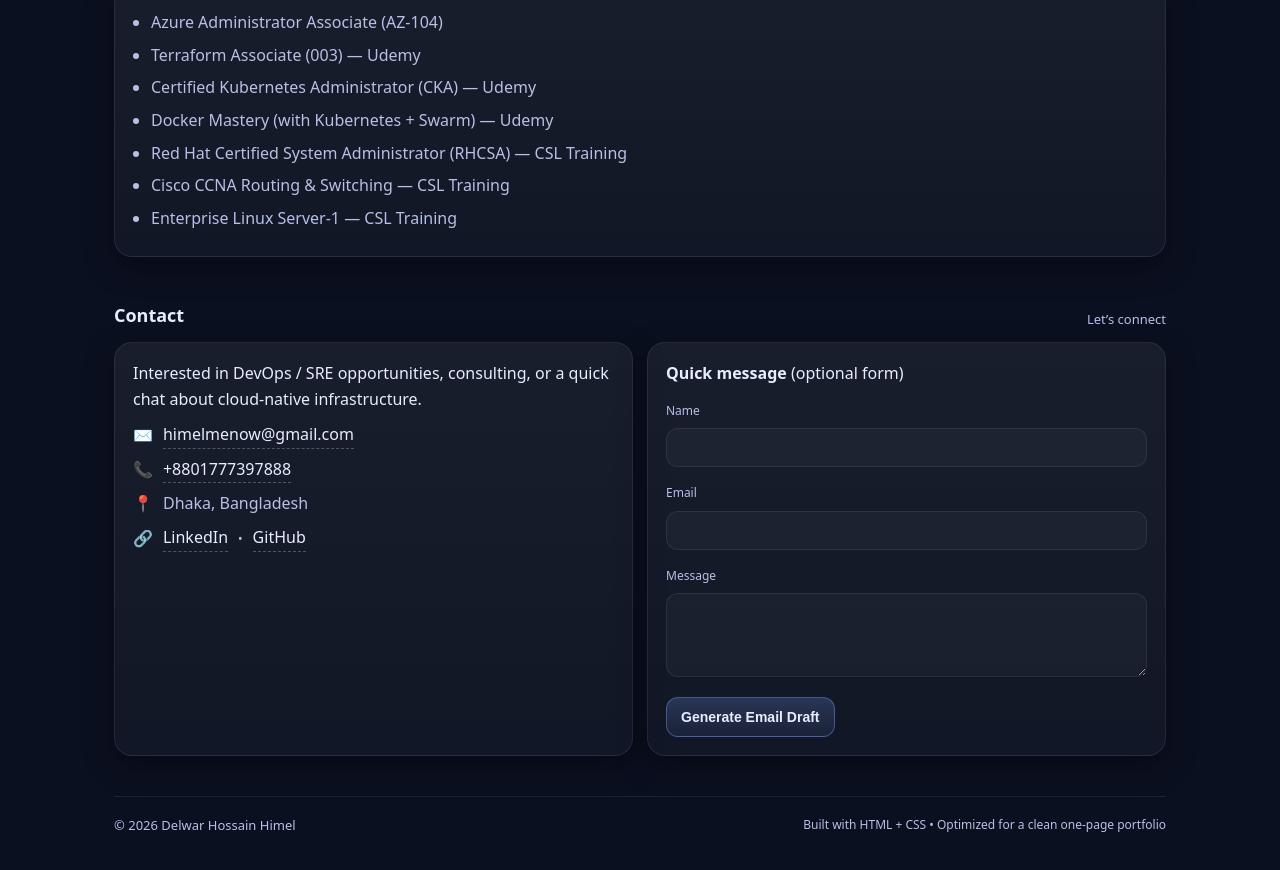
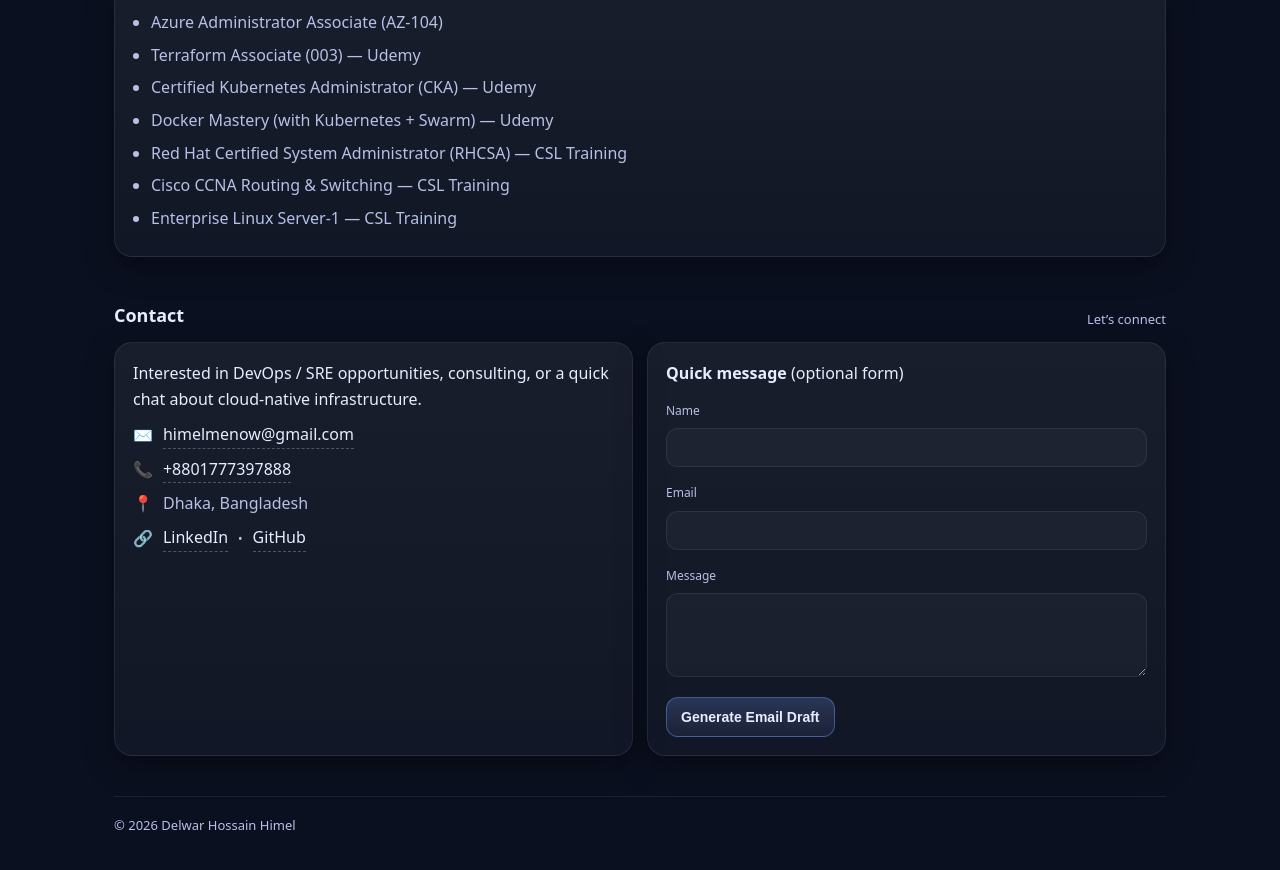
Before and after one commit to delwarhossainhimel/portfolio-himel, a plain HTML site: page index.html in a window 1280 px wide. Shown: the part 3578-4448 px from the top of the page. Drawn offline with Linux system fonts and the light colour scheme.

Commit message:
Remove footer description from index.html
Removed the footer description about the portfolio.

```diff
--- a/index.html
+++ b/index.html
@@ -617,7 +617,6 @@
       <div class="wrap" style="padding:0;">
         <div style="display:flex; justify-content:space-between; gap:12px; flex-wrap:wrap;">
           <span>© <span id="year"></span> Delwar Hossain Himel</span>
-          <span class="small">Built with HTML + CSS • Optimized for a clean one-page portfolio</span>
         </div>
       </div>
     </footer>
```
